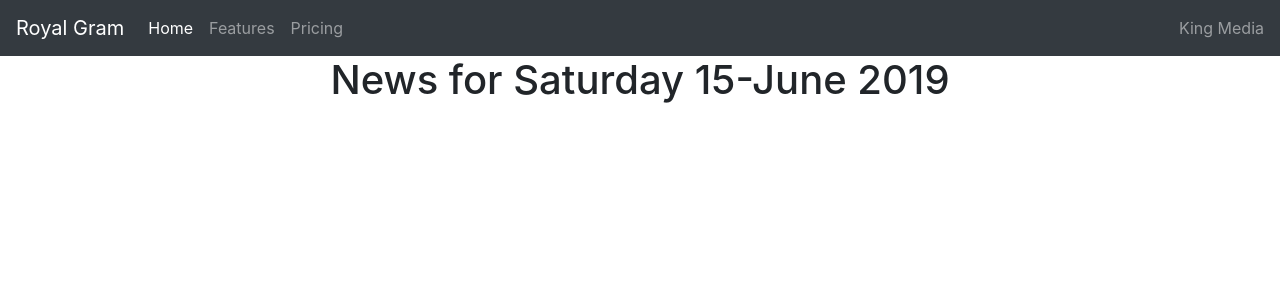
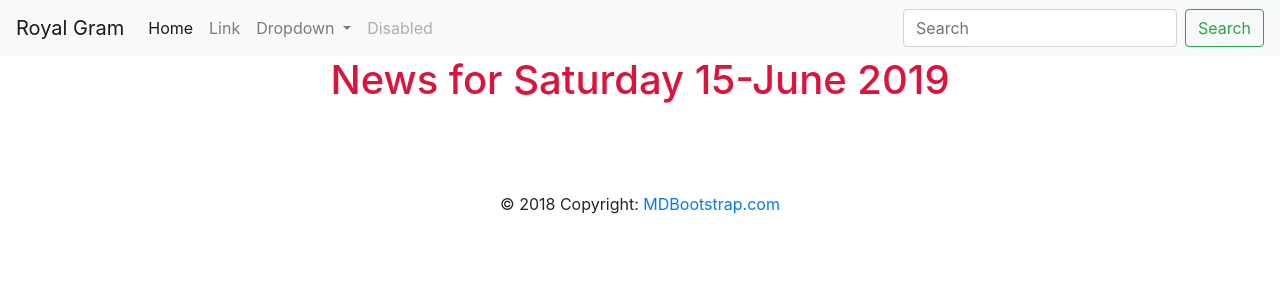
Before and after one commit to Uomar7/gallery, a Django app: page / in a window 1280 px wide. Shown: the top 300 px of the page. Run offline with Django 3.2, Linux system fonts and the light colour scheme; some libraries are stand-ins or nearby versions.

Commit message:
created the css file and linked it the base template

```diff
--- a/insta/settings.py
+++ b/insta/settings.py
@@ -120,3 +120,6 @@ USE_TZ = True
 # https://docs.djangoproject.com/en/1.11/howto/static-files/
 
 STATIC_URL = '/static/'
+STATICFILES_DIRS =[
+    os.path.join(BASE_DIR, "static")
+]
--- a/instagram/templates/all-out/base.html
+++ b/instagram/templates/all-out/base.html
@@ -14,6 +14,7 @@
 
     {% block styles %}
     {% bootstrap_css %}
+    <link rel="stylesheet" href="{% static 'css/basehome.css' %}">
     {% endblock %}
 </head>
 <body>
@@ -28,5 +29,6 @@
     {% bootstrap_javascript %}
     {% endblock %}
 
+    {% include 'footer.html' %}
 </body>
 </html>
--- a/instagram/templates/navbar.html
+++ b/instagram/templates/navbar.html
@@ -8,30 +8,40 @@
 </head>
 <body>
    <!--Navbar -->
-<nav class="navbar navbar-expand-lg navbar-dark bg-dark">
-  <a class="navbar-brand" href="#">Royal Gram</a>
-  <button class="navbar-toggler" type="button" data-toggle="collapse" data-target="#navbarText" aria-controls="navbarText" aria-expanded="false" aria-label="Toggle navigation">
+<nav class="navbar navbar-expand-lg navbar-light bg-light">
+  <a class="navbar-brand" href="{% url 'home' %}">Royal Gram</a>
+  <button class="navbar-toggler" type="button" data-toggle="collapse" data-target="#navbarSupportedContent" aria-controls="navbarSupportedContent" aria-expanded="false" aria-label="Toggle navigation">
     <span class="navbar-toggler-icon"></span>
   </button>
-  <div class="collapse navbar-collapse" id="navbarText">
+
+  <div class="collapse navbar-collapse" id="navbarSupportedContent">
     <ul class="navbar-nav mr-auto">
       <li class="nav-item active">
         <a class="nav-link" href="#">Home <span class="sr-only">(current)</span></a>
       </li>
       <li class="nav-item">
-        <a class="nav-link" href="#">Features</a>
+        <a class="nav-link" href="#">Link</a>
+      </li>
+      <li class="nav-item dropdown">
+        <a class="nav-link dropdown-toggle" href="#" id="navbarDropdown" role="button" data-toggle="dropdown" aria-haspopup="true" aria-expanded="false">
+          Dropdown
+        </a>
+        <div class="dropdown-menu" aria-labelledby="navbarDropdown">
+          <a class="dropdown-item" href="#">Action</a>
+          <a class="dropdown-item" href="#">Another action</a>
+          <div class="dropdown-divider"></div>
+          <a class="dropdown-item" href="#">Something else here</a>
+        </div>
       </li>
       <li class="nav-item">
-        <a class="nav-link" href="#">Pricing</a>
+        <a class="nav-link disabled" href="#" tabindex="-1" aria-disabled="true">Disabled</a>
       </li>
     </ul>
-    <span class="navbar-text">
-      K<span>ing</span>  Media
-    </span>
+    <form class="form-inline my-2 my-lg-0">
+      <input class="form-control mr-sm-2" type="search" placeholder="Search" aria-label="Search">
+      <button class="btn btn-outline-success my-2 my-sm-0" type="submit">Search</button>
+    </form>
   </div>
-</nav>
-<!--/.Navbar -->
-
 </nav>
 </body>
 </html>
--- /dev/null
+++ b/static/css/basehome.css
@@ -0,0 +1,3 @@
+h1{
+    color: crimson;
+}
```
